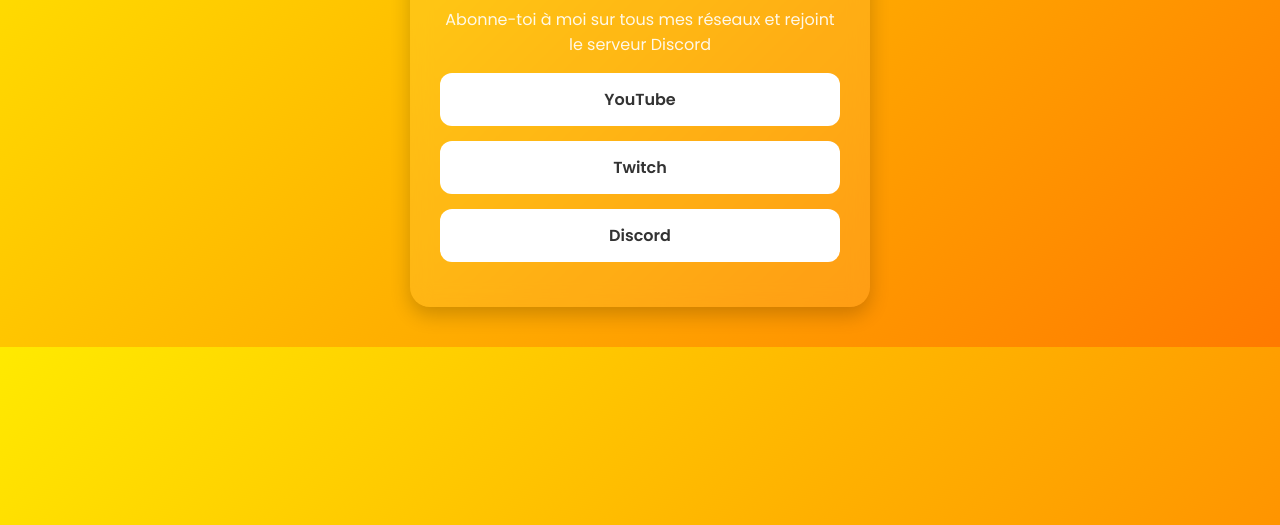
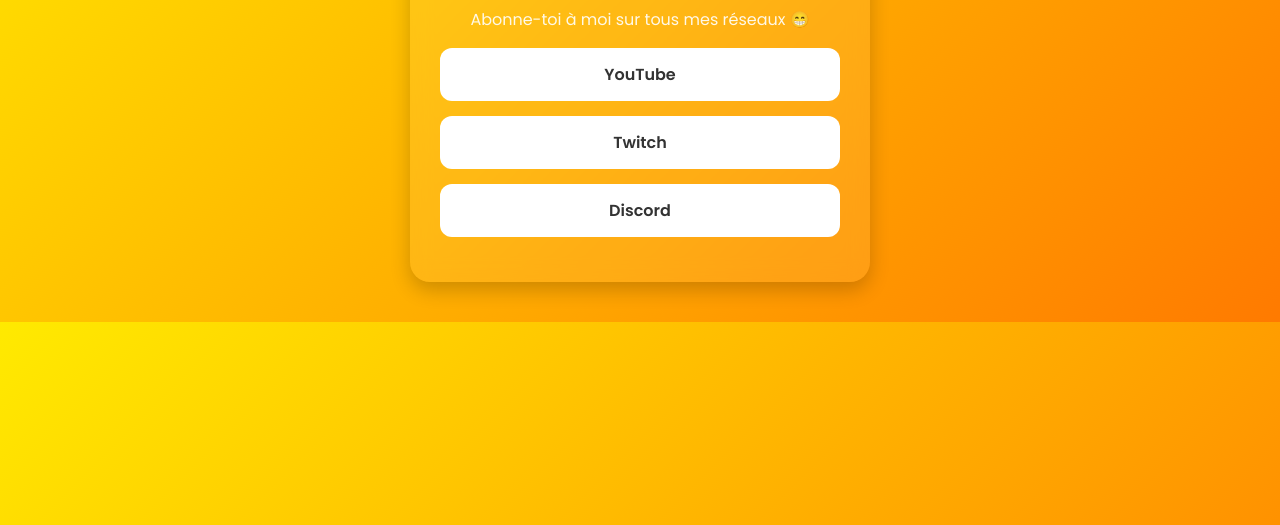
Before and after one commit to Njoyytb/Mywebsite, a plain HTML site: page index.html in a window 1280 px wide. Shown: the part 275-800 px from the top of the page. Drawn offline with Linux system fonts and the light colour scheme.

Commit message:
Update index.html

```diff
--- a/index.html
+++ b/index.html
@@ -64,8 +64,8 @@
   <div class="container">
     <img src="https://i.postimg.cc/5yDL8JwJ/Picsart-24-05-30-08-14-02-256.png" alt="Mon logo" class="avatar" />
     <h1>Njoy</h1>
-    <p>Abonne-toi à moi sur tous mes réseaux et rejoint le serveur Discord</p>
-    <a href="https://www.youtube.com" class="link" target="_blank">YouTube</a>
+    <p>Abonne-toi à moi sur tous mes réseaux 😁</p>
+    <a href="https://youtube.com/@njoy_ytb?feature=shared" class="link" target="_blank">YouTube</a>
     <a href="https://m.twitch.tv" class="link" target="_blank">Twitch</a>
     <a href="https://discord.gg" class="link" target="_blank">Discord</a>
   </div>
```
